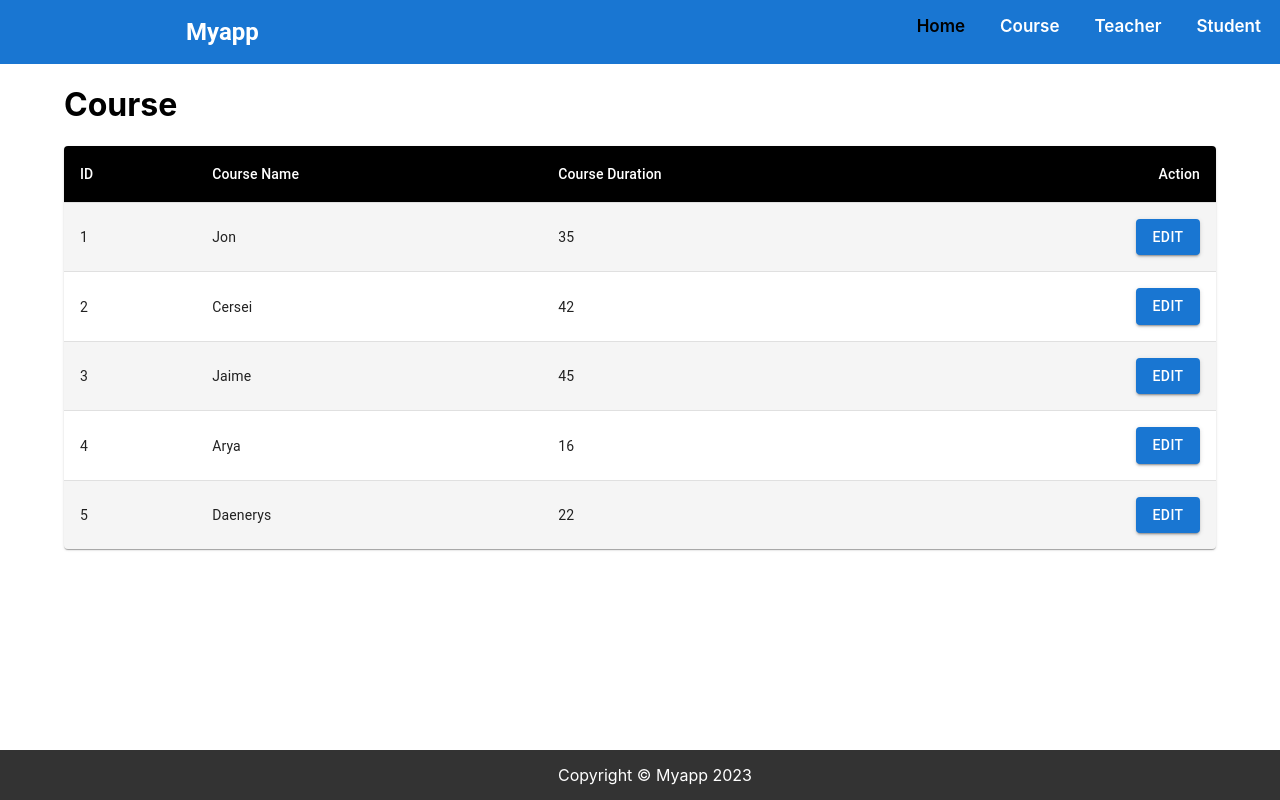
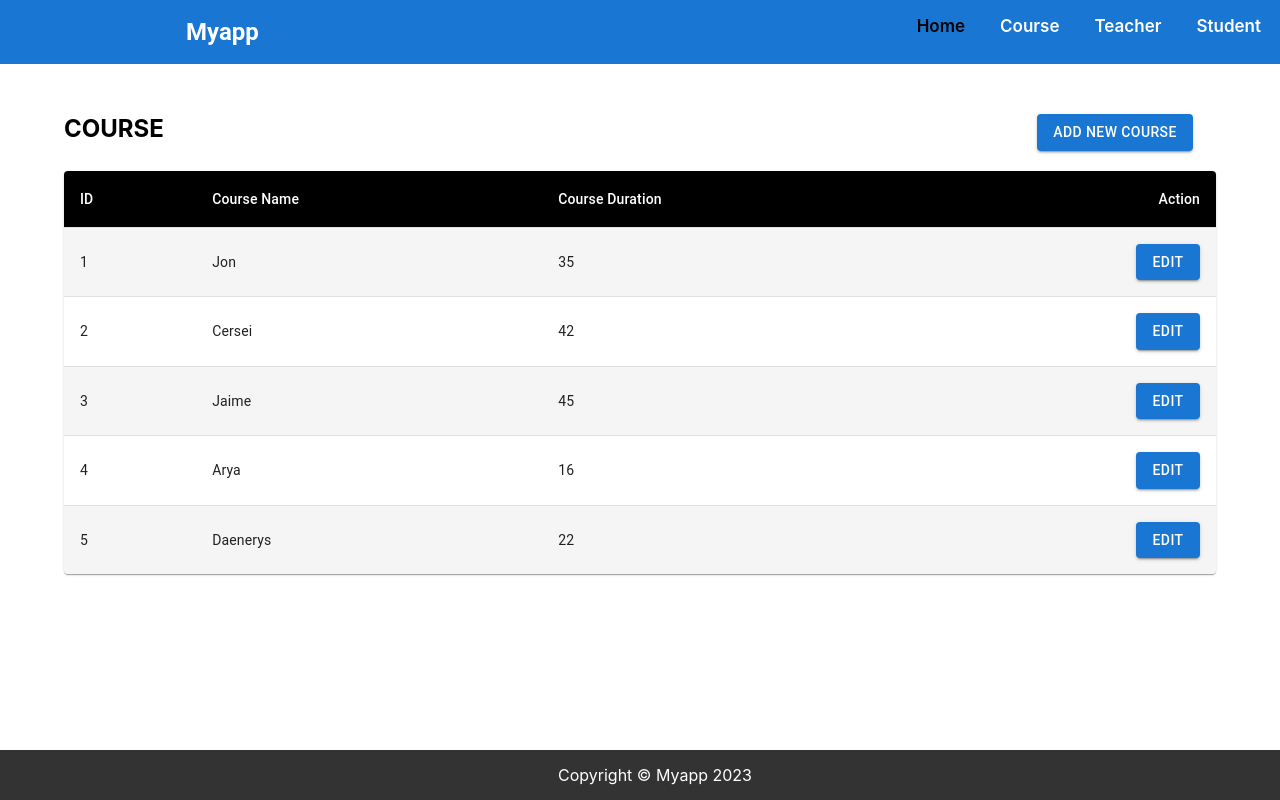
Before and after one commit to ankushchavan0411/movate-react-typescript-assignment, a React (Create React App) app: page / in a window 1280 px wide. Shown: the top 800 px of the page. Built offline with nearby package versions, Linux system fonts and the light colour scheme.

Commit message:
AC | added new MainHeader component

```diff
--- /dev/null
+++ b/src/components/common/MainHeader.tsx
@@ -0,0 +1,25 @@
+/** @format */
+import Grid from "@mui/material/Unstable_Grid2";
+import Buttons from "./Button";
+
+interface Props {
+  handleOnClick(): any;
+  labelText: string;
+}
+
+const MainHeader: React.FC<Props> = ({ handleOnClick, labelText }) => {
+  return (
+    <section className="main-header">
+      <Grid container spacing={2}>
+        <Grid xs={10}>
+          <h1>{labelText}</h1>
+        </Grid>
+        <Grid xs={2}>
+          <Buttons labelText="Add New Course" handleOnClick={handleOnClick} />
+        </Grid>
+      </Grid>
+    </section>
+  );
+};
+
+export default MainHeader;
--- a/src/components/course/index.tsx
+++ b/src/components/course/index.tsx
@@ -1,6 +1,8 @@
 /** @format */
 import React from "react";
 import DataTable from "../common/DataTable";
+import MainHeader from "../common/MainHeader";
+
 const Course = () => {
   const columns = [
     { field: "id", headerName: "ID", width: 100 },
@@ -20,9 +22,13 @@ const Course = () => {
       durationInMonths: 22,
     },
   ];
+  const handleOnClick = () => {
+    console.log("clicked on add new");
+  };
+
   return (
     <React.Fragment>
-      <h1>Course</h1>
+      <MainHeader handleOnClick={handleOnClick} labelText="COURSE" />
       <DataTable columns={columns} rows={rows} />
     </React.Fragment>
   );
--- a/src/index.css
+++ b/src/index.css
@@ -55,3 +55,12 @@ footer {
   bottom: 0;
   width: 100%;
 }
+
+/* *********************** ---- Main Header CSS ---- ****************************** */
+
+.main-header {
+  margin: 50px 0px 20px 0px;
+}
+.main-header h1 {
+  margin: 0px;
+}
```
